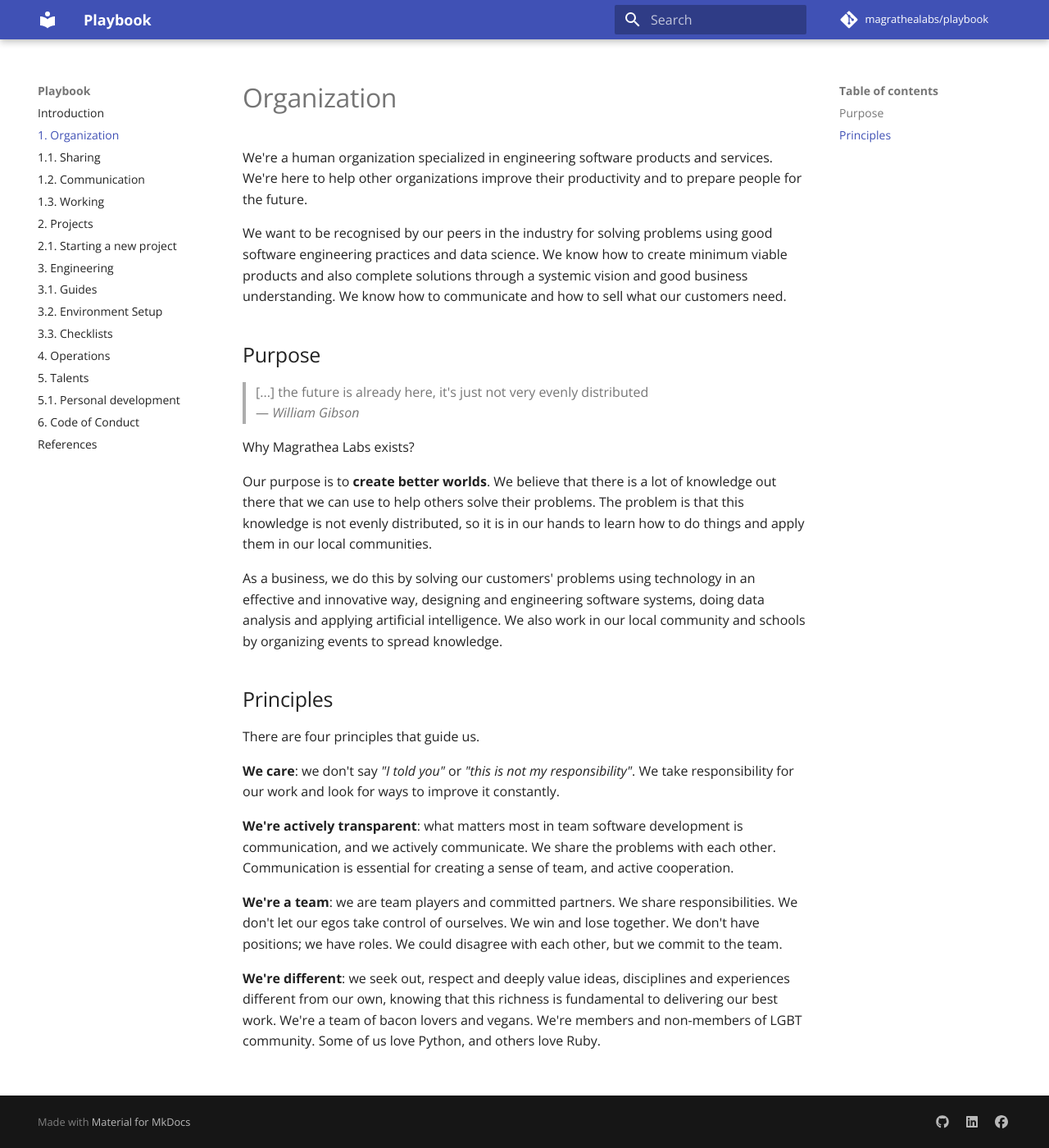
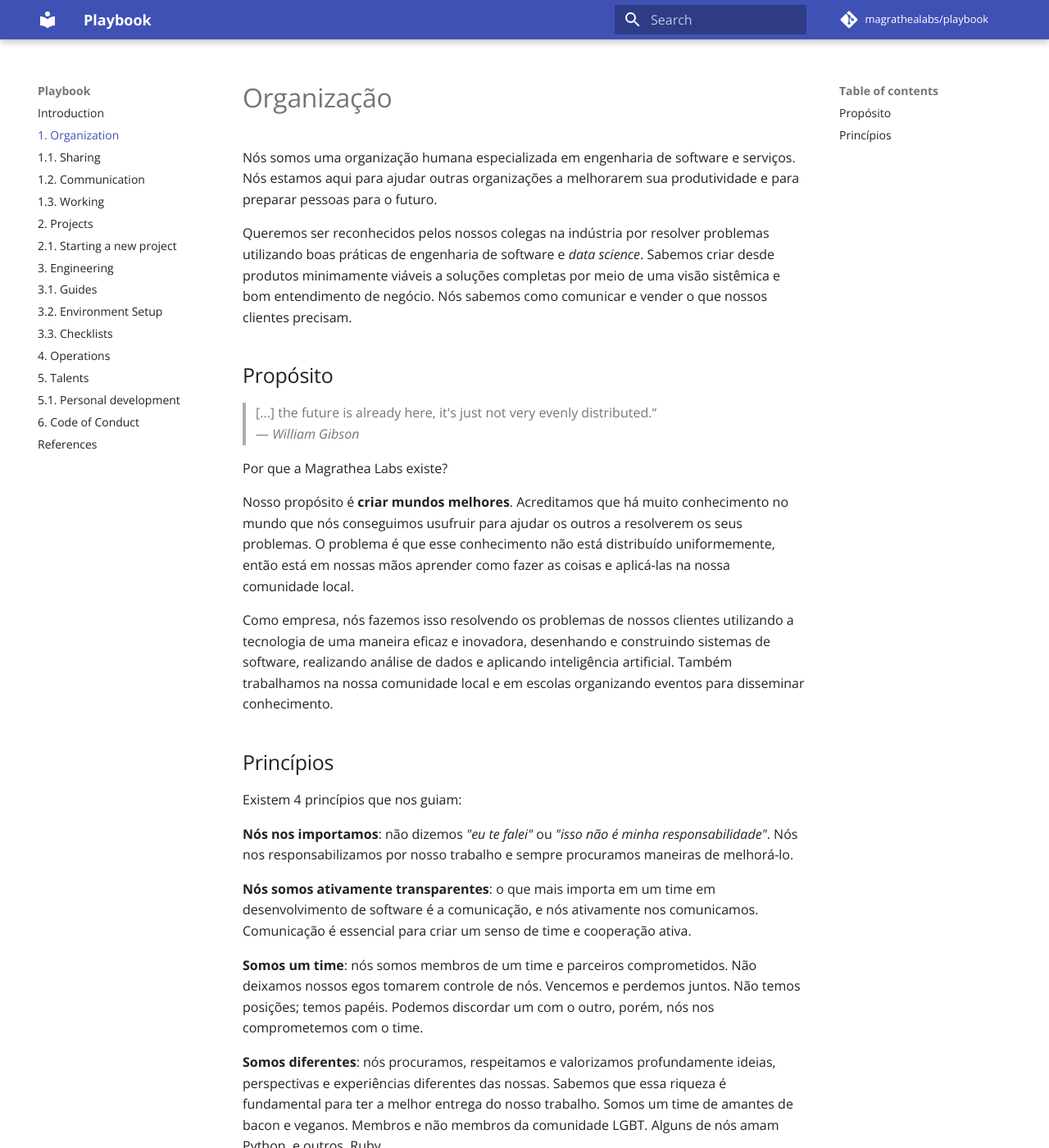
Before and after one commit to magrathealabs/playbook, an MkDocs documentation site: the page built from docs/1-organization.md, in a window 1280 px wide and 1400 px high. Shown: the whole window at 82% size. Built offline with MkDocs 1.6.1 and Material for MkDocs 9.7.7, drawn with Linux system fonts in a browser that asks for light colours; comment, search, counter and statistics services are not loaded; some of the changed text lies outside the part shown.

Commit message:
Translate `1-organization.md` to pt-BR (#55)
* Translate 1.organization

* Fix spelling errors

* Apply suggestions from code review

Co-Authored-By: alfakini <fachini@magrathealabs.com>

* Apply suggestions from code review

Co-Authored-By: schweigert <marlon.henry@magrathealabs.com>

```diff
--- a/docs/1-organization.md
+++ b/docs/1-organization.md
@@ -1,28 +1,28 @@
-# Organization
+# Organização
 
-We're a human organization specialized in engineering software products and services. We're here to help other organizations improve their productivity and to prepare people for the future.
+Nós somos uma organização humana especializada em engenharia de software e serviços. Nós estamos aqui para ajudar outras organizações a melhorarem sua produtividade e para preparar pessoas para o futuro.
 
-We want to be recognised by our peers in the industry for solving problems using good software engineering practices and data science. We know how to create minimum viable products and also complete solutions through a systemic vision and good business understanding. We know how to communicate and how to sell what our customers need.
+Queremos ser reconhecidos pelos nossos colegas na indústria por resolver problemas utilizando boas práticas de engenharia de software e _data science_. Sabemos criar desde produtos minimamente viáveis a soluções completas por meio de uma visão sistêmica e bom entendimento de negócio. Nós sabemos como comunicar e vender o que nossos clientes precisam.
 
-## Purpose
+## Propósito
 
-> [...] the future is already here, it's just not very evenly distributed
+> [...] the future is already here, it's just not very evenly distributed.“
 > <br>— *William Gibson*
 
-Why Magrathea Labs exists?
+Por que a Magrathea Labs existe?
 
-Our purpose is to **create better worlds**. We believe that there is a lot of knowledge out there that we can use to help others solve their problems. The problem is that this knowledge is not evenly distributed, so it is in our hands to learn how to do things and apply them in our local communities.
+Nosso propósito é **criar mundos melhores**. Acreditamos que há muito conhecimento no mundo que nós conseguimos usufruir para ajudar os outros a resolverem os seus problemas. O problema é que esse conhecimento não está distribuído uniformemente, então está em nossas mãos aprender como fazer as coisas e aplicá-las na nossa comunidade local.
 
-As a business, we do this by solving our customers' problems using technology in an effective and innovative way, designing and engineering software systems, doing data analysis and applying artificial intelligence. We also work in our local community and schools by organizing events to spread knowledge.
+Como empresa, nós fazemos isso resolvendo os problemas de nossos clientes utilizando a tecnologia de uma maneira eficaz e inovadora, desenhando e construindo sistemas de software, realizando análise de dados e aplicando inteligência artificial. Também trabalhamos na nossa comunidade local e em escolas organizando eventos para disseminar conhecimento.
 
-## Principles
+## Princípios
 
-There are four principles that guide us.
+Existem 4 princípios que nos guiam:
 
-**We care**: we don't say *"I told you"* or *"this is not my responsibility"*. We take responsibility for our work and look for ways to improve it constantly.
+**Nós nos importamos**: não dizemos *"eu te falei"* ou *"isso não é minha responsabilidade"*. Nós nos responsabilizamos por nosso trabalho e sempre procuramos maneiras de melhorá-lo.
 
-**We're actively transparent**: what matters most in team software development is communication, and we actively communicate. We share the problems with each other. Communication is essential for creating a sense of team, and active cooperation.
+**Nós somos ativamente transparentes**:  o que mais importa em um time em desenvolvimento de software é a comunicação, e nós ativamente nos comunicamos. Comunicação é essencial para criar um senso de time e cooperação ativa.
 
-**We're a team**: we are team players and committed partners. We share responsibilities. We don't let our egos take control of ourselves. We win and lose together. We don't have positions; we have roles. We could disagree with each other, but we commit to the team.
+**Somos um time**: nós somos membros de um time e parceiros comprometidos. Não deixamos nossos egos tomarem controle de nós. Vencemos e perdemos juntos. Não temos posições; temos papéis. Podemos discordar um com o outro, porém, nós nos comprometemos com o time.
 
-**We're different**: we seek out, respect and deeply value ideas, disciplines and experiences different from our own, knowing that this richness is fundamental to delivering our best work. We're a team of bacon lovers and vegans. We're members and non-members of LGBT community. Some of us love Python, and others love Ruby.
+**Somos diferentes**: nós procuramos, respeitamos e valorizamos profundamente ideias, perspectivas e experiências diferentes das nossas. Sabemos que essa riqueza é fundamental para ter a melhor entrega do nosso trabalho. Somos um time de amantes de bacon e veganos. Membros e não membros da comunidade LGBT. Alguns de nós amam Python, e outros, Ruby.
```
